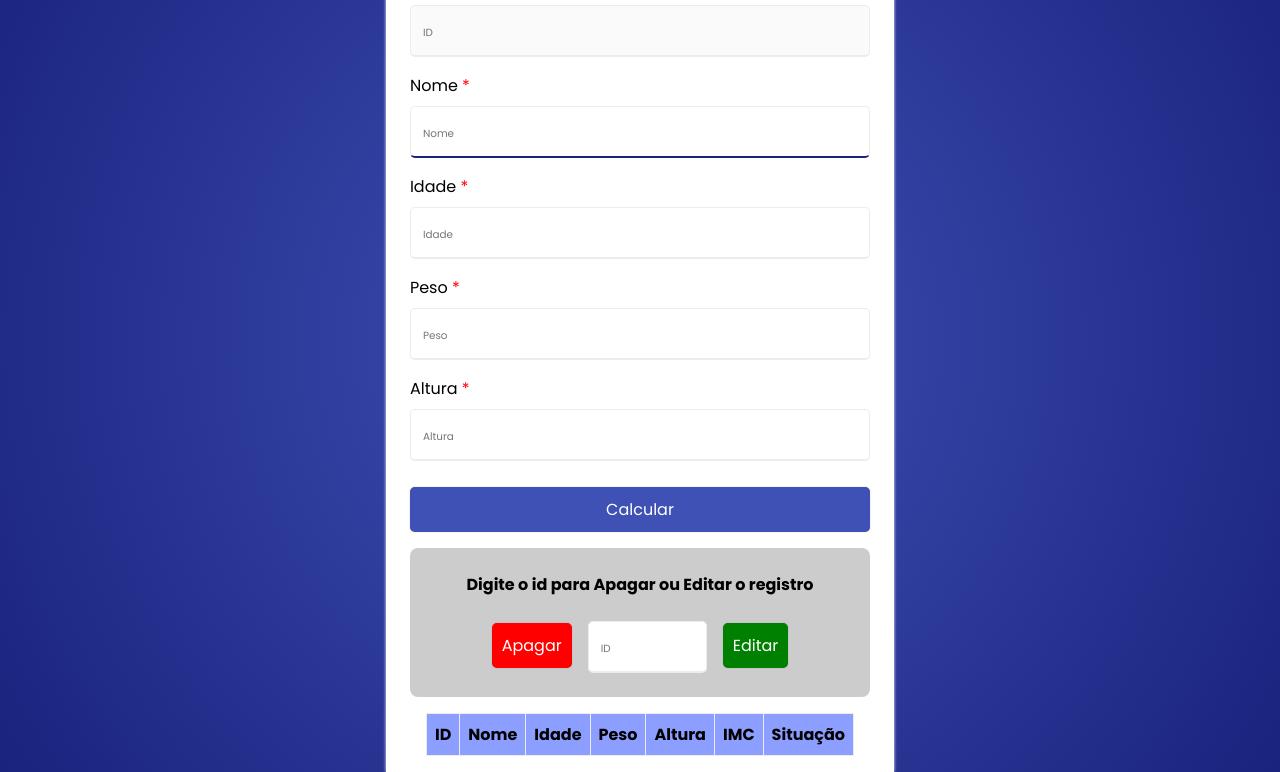
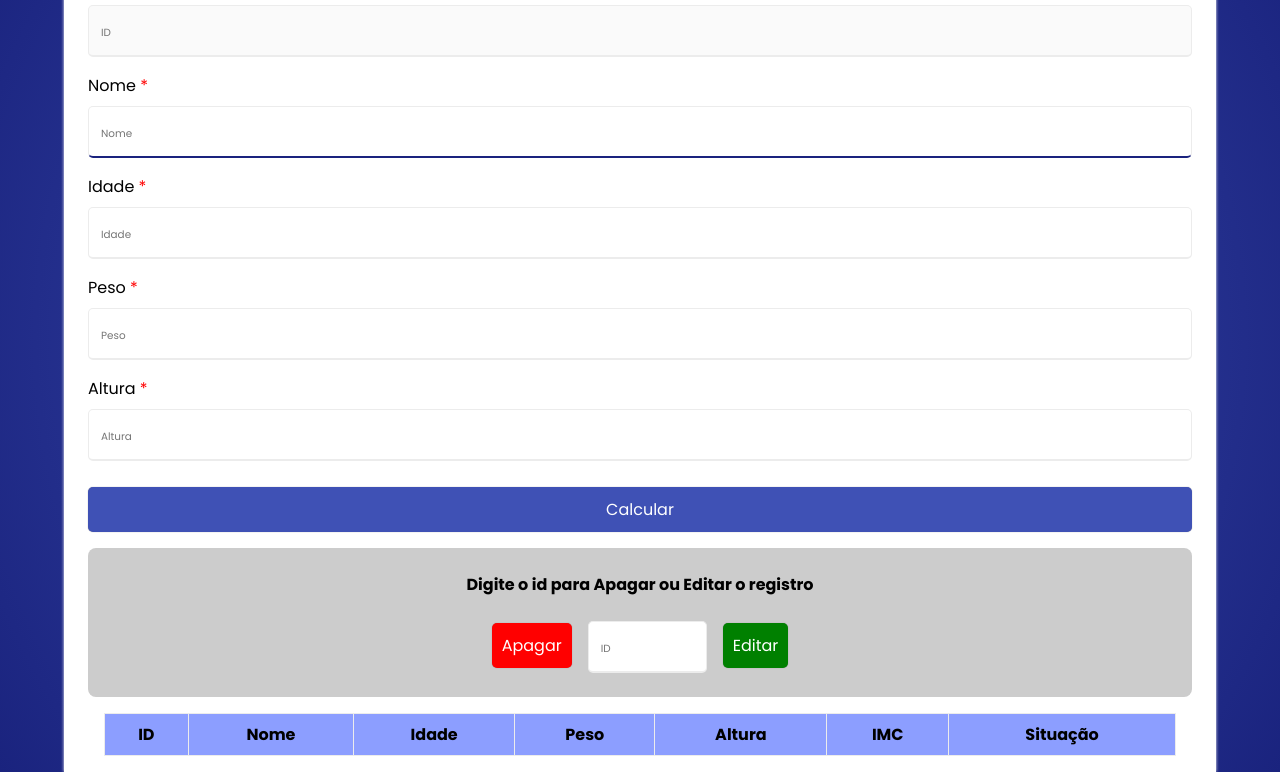
Before and after one commit to edsonmaia/js-oo, a website with bundled scripts: page index.html in a window 1280 px wide. Shown: the part 92-864 px from the top of the page. Built offline with nearby package versions, Linux system fonts and the light colour scheme.

Commit message:
Update style.css

```diff
--- a/css/style.css
+++ b/css/style.css
@@ -33,7 +33,7 @@ main {
 }
 
 section {
-    /* width: 800px; */
+    width: 90%;
     background: #fff;
     padding: 0 1.5rem;
     /* border-radius: 8px; */
```
